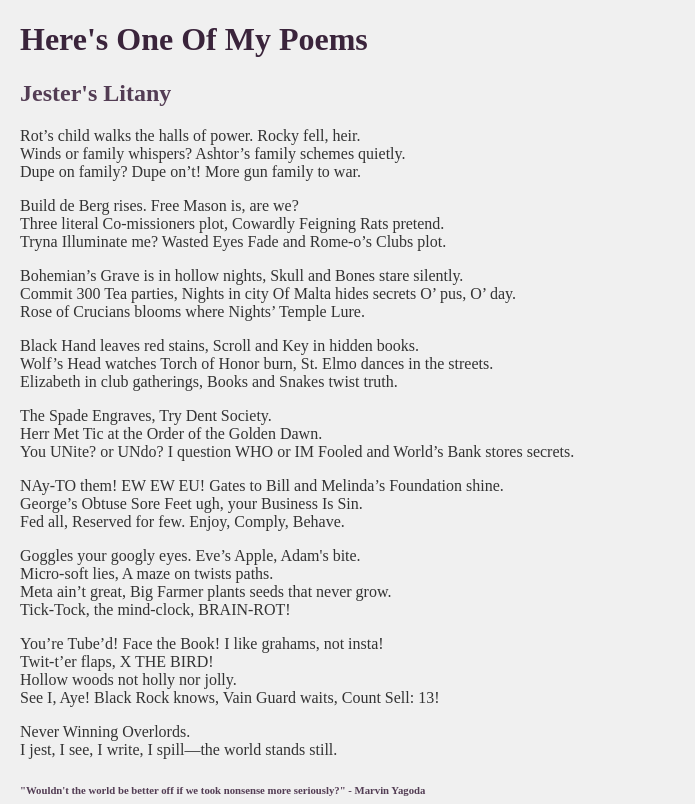
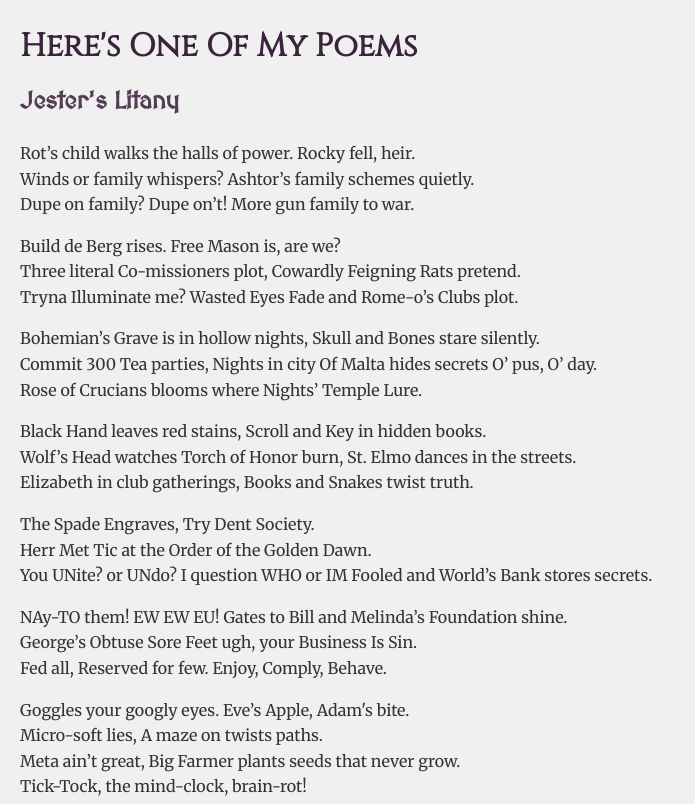
Before and after one commit to breadneedsbaker/Jesters-Litany, a plain HTML site: page index.html in a window 1280 px wide. Shown: the top 804 px of the page, without its empty margins (0-695 px from the left). Drawn offline with Linux system fonts and the light colour scheme.

Commit message:
Update index.html

```diff
--- a/index.html
+++ b/index.html
@@ -2,30 +2,36 @@
 <html>
 <head>
     <title>Jester's Litany</title>
+    <!-- Google Fonts -->
+    <link href="https://fonts.googleapis.com/css2?family=Cinzel&family=Dancing+Script&family=Merriweather&family=MedievalSharp&display=swap" rel="stylesheet">
     <style>
         body {
-            font-family: Arial;
+            font-family: 'Arial', sans-serif;
             background-color: #f0f0f0;
             color: #333;
             margin: 20px;
+            line-height: 1.6;
         }
         h1 {
             color: #3a243b;
-            font-family: Cinzel;
+            font-family: 'Cinzel', serif;
+            margin-bottom: 10px;
+        }
+        h2 {
+            color: #533d54;
+            font-family: 'MedievalSharp', cursive;
+            margin-top: 0;
         }
         p {
             font-size: 16px;
-            font-family: Merriweather;
-        }
-        h2 {
-            color: #533d54;
-            font-family: MedievalSharp;
+            font-family: 'Merriweather', serif;
+            margin-bottom: 15px;
         }
         h6 {
             color: #533d54;
-            font-family: DancingScript;
+            font-family: 'Dancing Script', cursive;
+            margin-top: 30px;
         }
-
     </style>
 </head>
 <body>
@@ -58,7 +64,7 @@
     <p>Goggles your googly eyes. Eve’s Apple, Adam's bite.<br>
     Micro-soft lies, A maze on twists paths.<br>
     Meta ain’t great, Big Farmer plants seeds that never grow.<br>
-Tick-Tock, the mind-clock, BRAIN-ROT!</p>
+    Tick-Tock, the mind-clock, brain-rot!</p>
 
     <p>You’re Tube’d! Face the Book! I like grahams, not insta!<br>
     Twit-t’er flaps, X THE BIRD!<br>
@@ -67,7 +73,7 @@
 
     <p>Never Winning Overlords.<br>
     I jest, I see, I write, I spill—the world stands still.</p>
+
     <h6>"Wouldn't the world be better off if we took nonsense more seriously?" - Marvin Yagoda</h6>
 </body>
-
 </html>
```
Lines whose indentation alone changed are shown as unchanged.
